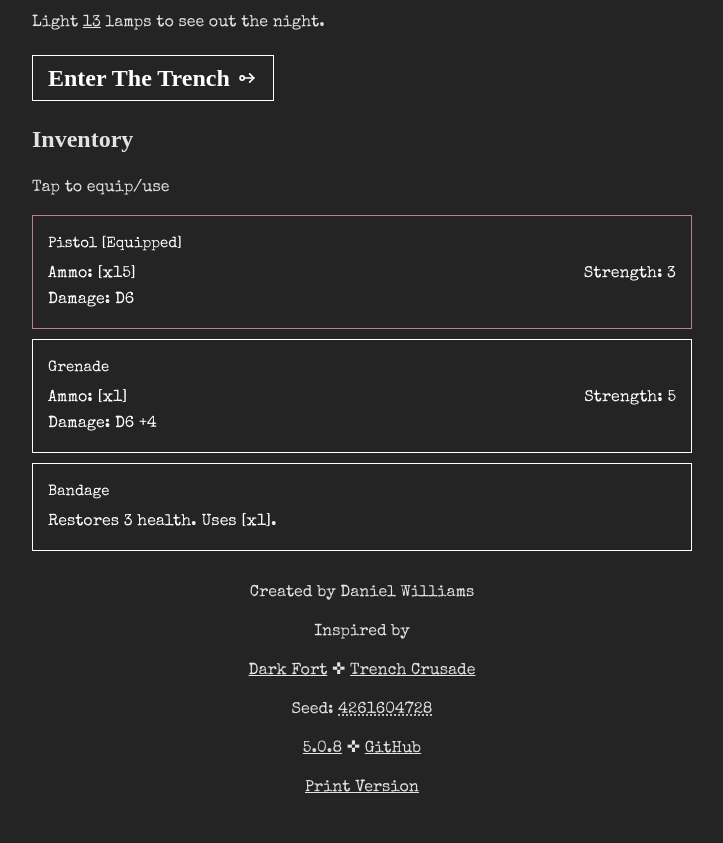
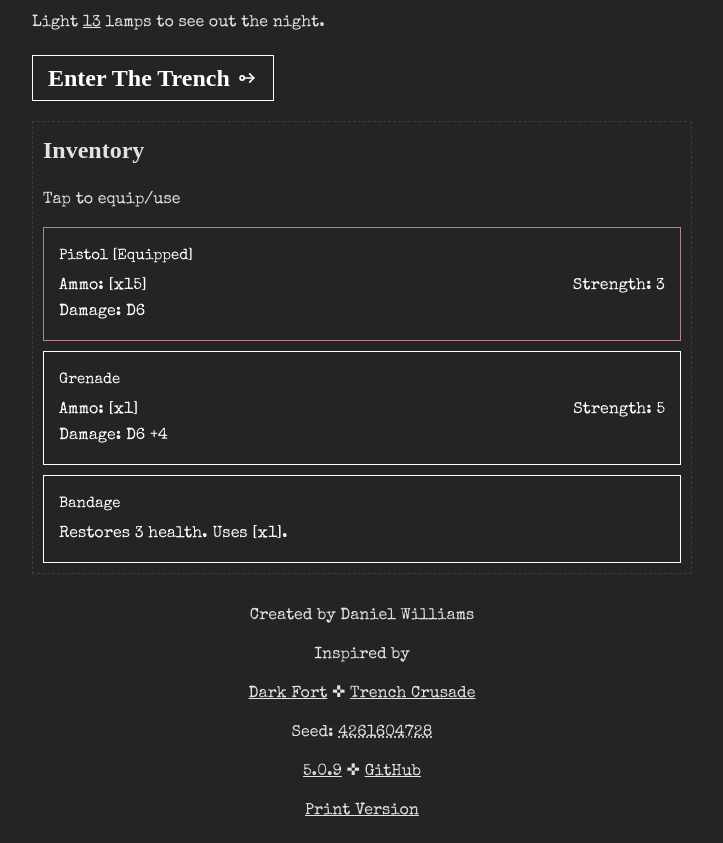
Before and after one commit to thisoldbear/the-trench, a React (Vite) app: page / in a window 1280 px wide. Shown: the part 440-1283 px from the top of the page, without its empty margins (278-1001 px from the left). Before the commit the page ends 1260 px from the top, so only its background shows below. Built offline with nearby package versions, Linux system fonts and the light colour scheme; a web font is replaced by a local one.

Commit message:
style(inventory): add 10px padding and dashed border to inventory container (v5.0.9)

```diff
--- a/package.json
+++ b/package.json
@@ -1,6 +1,6 @@
 {
   "name": "the-trench",
-  "version": "5.0.8",
+  "version": "5.0.9",
   "private": true,
   "type": "module",
   "scripts": {
--- a/src/datasheets/changelog.ts
+++ b/src/datasheets/changelog.ts
@@ -4,6 +4,12 @@ export type ChangelogEntry = {
 };
 
 export const changelog: ChangelogEntry[] = [
+  {
+    version: "5.0.9",
+    changes: [
+      "Added 10px padding and a dashed border (matching the HUD and chest themes) around the Inventory container.",
+    ],
+  },
   {
     version: "5.0.8",
     changes: [
--- a/src/index.css
+++ b/src/index.css
@@ -196,6 +196,16 @@ h1 {
   flex-shrink: 0;
   width: 20px;
   height: 20px;
+}
+
+.inventory {
+  padding: 10px;
+  border: 1px dashed #3d3c3c;
+  margin-top: 20px;
+}
+
+.inventory__title {
+  margin-top: 0;
 }
 
 .inventory button {
```
